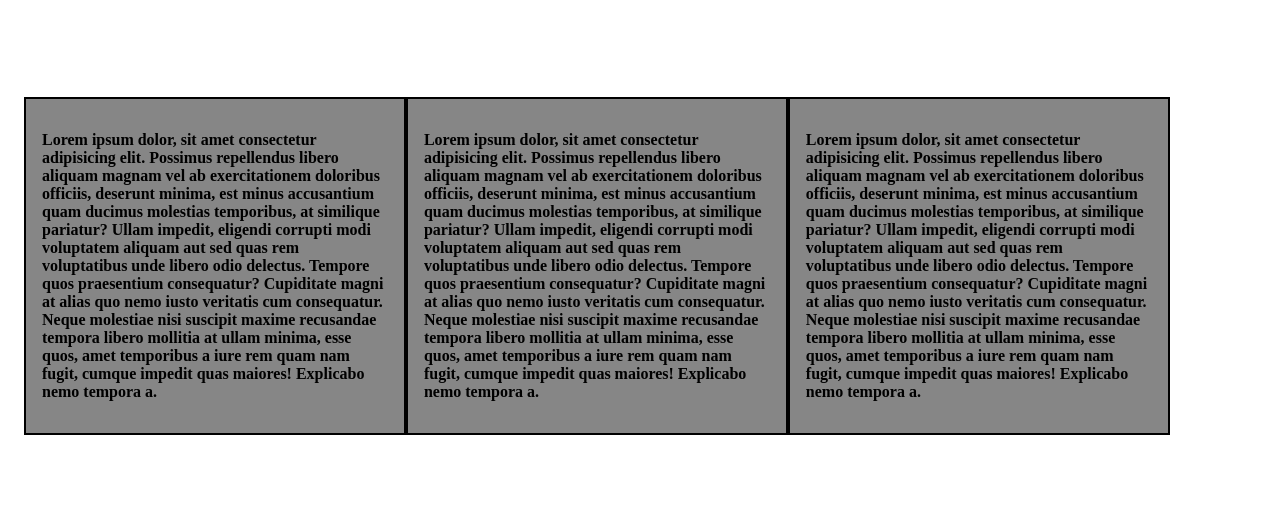
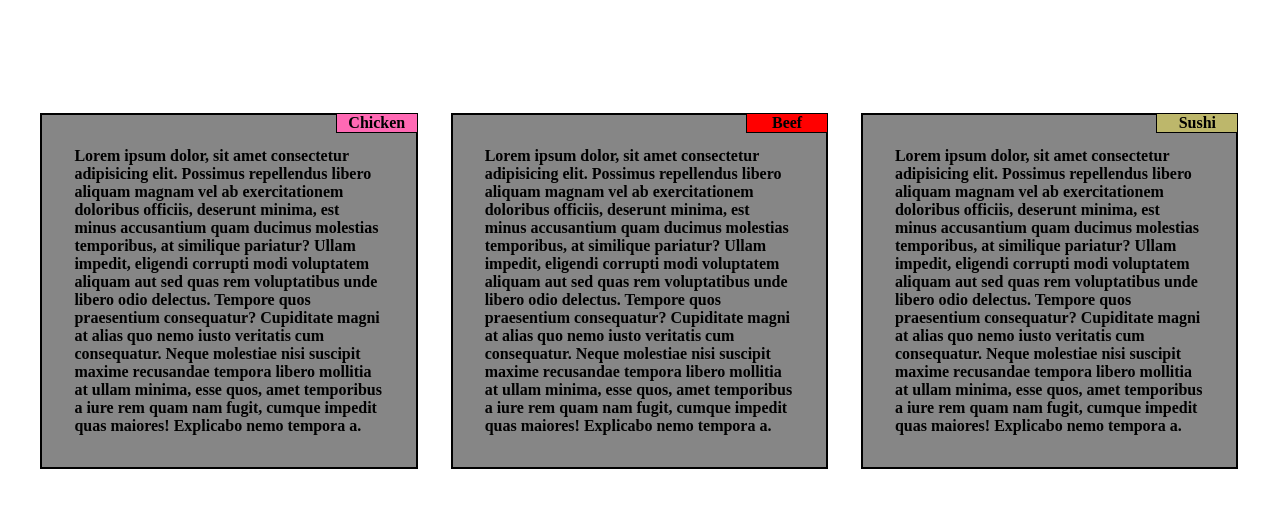
Before and after one commit to artarya/TestCoursera, a plain HTML site: page index.html in a window 1280 px wide. Shown: the part 90-598 px from the top of the page. Drawn offline with Linux system fonts and the light colour scheme; a web font is replaced by a local one.

Commit message:
add project

```diff
--- a/css/index.css
+++ b/css/index.css
@@ -18,6 +18,7 @@
 }
 .content{
     display: block;
+    width: 100%;
 }
 .wrapp-section{
 padding: 1em;
@@ -27,16 +28,42 @@ padding: 1em;
 .section{
     position: relative;
     float:left;
+
+    margin: 1em 0;
+}
+.section-top{
+    text-align: center;
+    position: absolute;
+    top:0;
+    right: 4%;
+    width: 20%;
+    height: 20px;
+    border:1px solid black;
+}
+.section-top.one
+{
+    background-color:hotpink;
+}
+.section-top.two
+{
+    background-color: red;
+}
+
+.section-top.tree
+{
+    background-color:darkkhaki;
+}
+.section p{
+    border: 2px solid black;
+    padding:2em;
+    width: 92%;
     background-color:#868686;
-    padding: 1em 1em;
-    border: 2px solid black;
-
+margin: 0 auto;
 
 }
-
 @media (min-width: 992px) {
     .section{
-        width: 31%;
+        width: 33.3%;
     }
 
 }
@@ -46,7 +73,15 @@ padding: 1em;
     .section{
         width: 49%;
     }
+    .section:nth-child(3){
+        width: 100%;
+    }
+    .section:nth-child(3) p{
+        width: 95%;
+        margin: 0 13px;
+        padding:2em;
 
+    }
 }
 
 @media (max-width:767px) {
--- a/index.html
+++ b/index.html
@@ -14,6 +14,8 @@
     <div class="wrapper">
       <div class="content">
         <section class="section">
+            <div class="section-top one">Chicken</div>
+
           <p>
             Lorem ipsum dolor, sit amet consectetur adipisicing elit. Possimus
             repellendus libero aliquam magnam vel ab exercitationem doloribus
@@ -28,6 +30,7 @@
           </p>
         </section>
         <section class="section">
+            <div class="section-top two">Beef</div>
           <p>
             Lorem ipsum dolor, sit amet consectetur adipisicing elit. Possimus
             repellendus libero aliquam magnam vel ab exercitationem doloribus
@@ -42,6 +45,8 @@
           </p>
         </section>
         <section class="section">
+            <div class="section-top tree">Sushi</div>
+
           <p>
             Lorem ipsum dolor, sit amet consectetur adipisicing elit. Possimus
             repellendus libero aliquam magnam vel ab exercitationem doloribus
```
